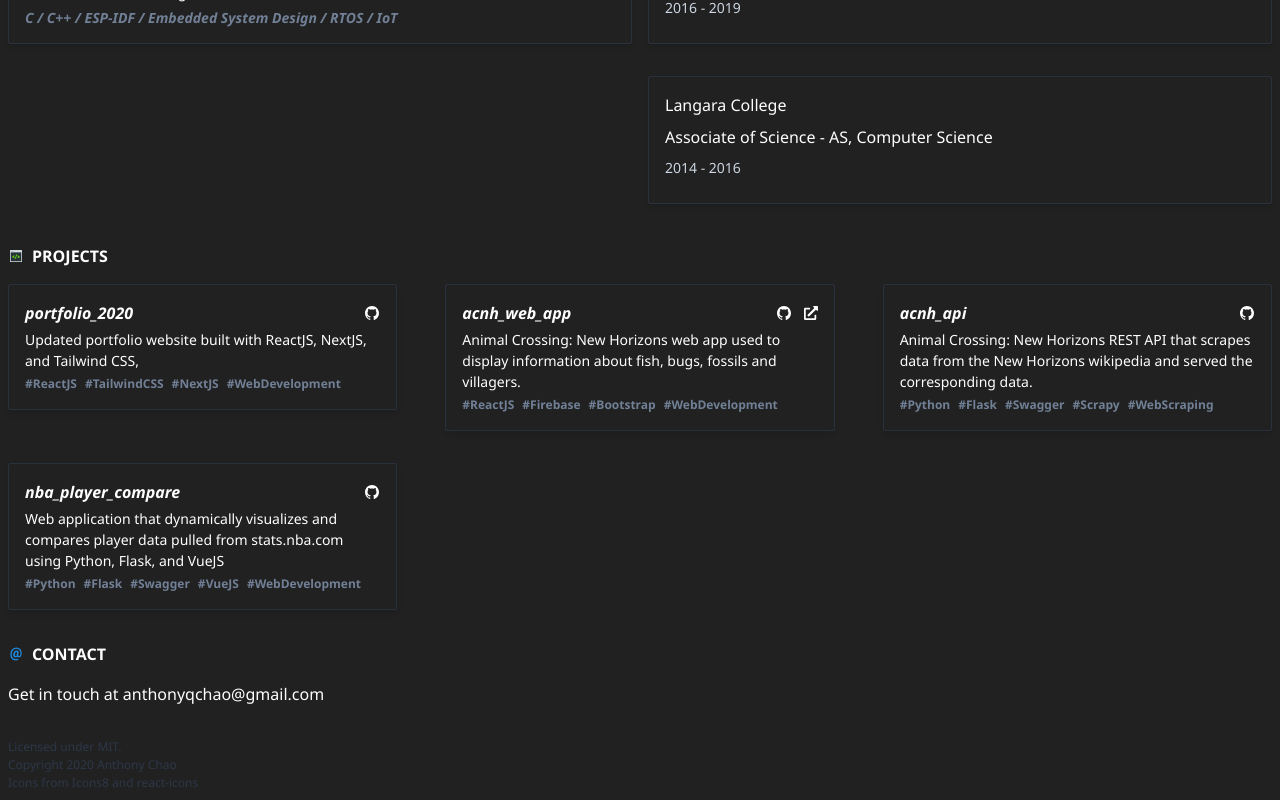
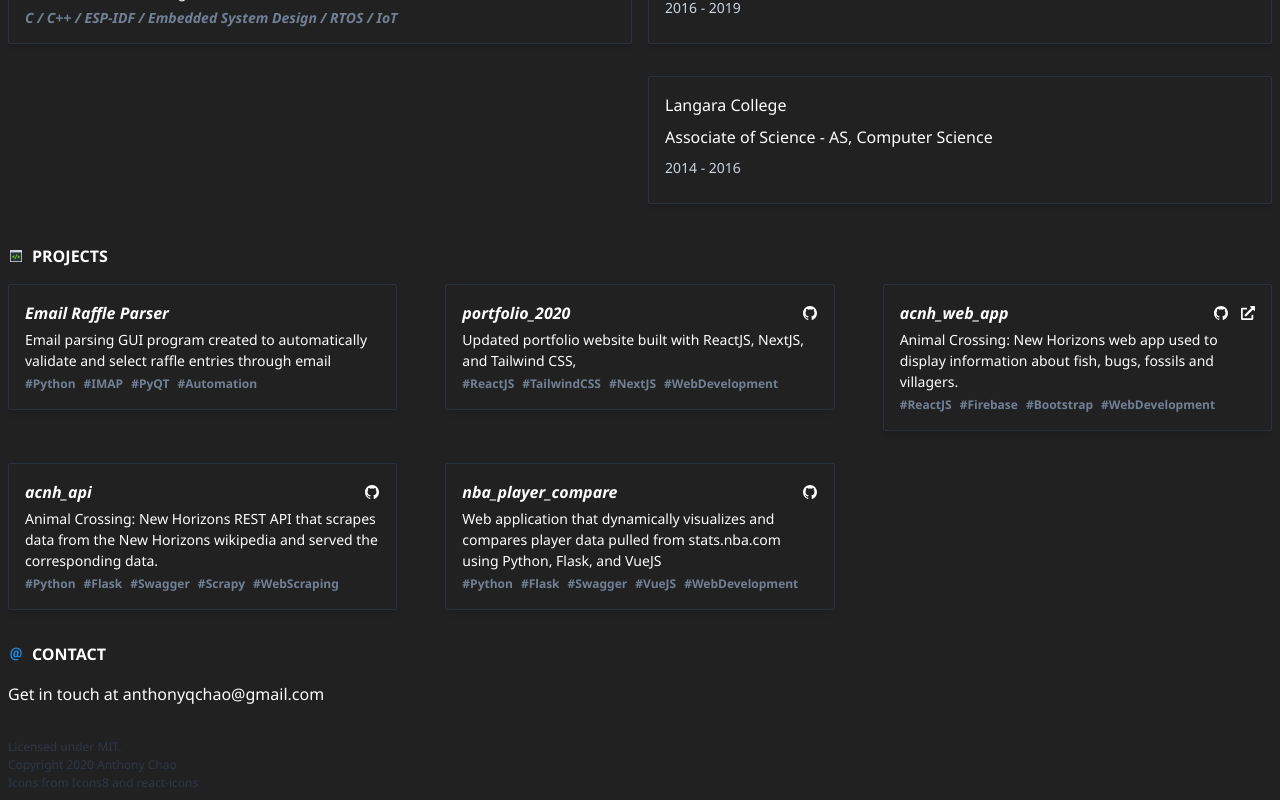
Before and after one commit to anthonysea/portfolio_2020, a Next.js app: page / in a window 1280 px wide. Shown: the part 1378-2178 px from the top of the page. Built offline with nearby package versions, Linux system fonts and the light colour scheme.

Commit message:
added email raffle parsing program to projects json

```diff
--- a/components/projects/ProjectCard.js
+++ b/components/projects/ProjectCard.js
@@ -18,7 +18,9 @@
                     <div>{ name }</div>
                     <div className="flex">
                         <div className="self-center">
+                            { github &&
                             <a href={ github } target="_blank"><IoLogoGithub color={ dark ? "white" : "#212121"}/></a>
+                            }
                         </div>
                         { url &&
                         <div className="self-center ml-3">
--- a/data/projects.json
+++ b/data/projects.json
@@ -1,4 +1,11 @@
 [
+    {
+        "name": "Email Raffle Parser",
+        "description": "Email parsing GUI program created to automatically validate and select raffle entries through email",
+        "github": "",
+        "url": null,
+        "tags": ["Python", "IMAP", "PyQT", "Automation"]
+    },
     {
         "name": "portfolio_2020",
         "description": "Updated portfolio website built with ReactJS, NextJS, and Tailwind CSS, ",
```
